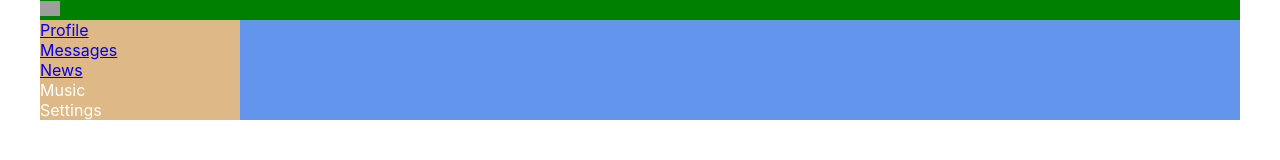
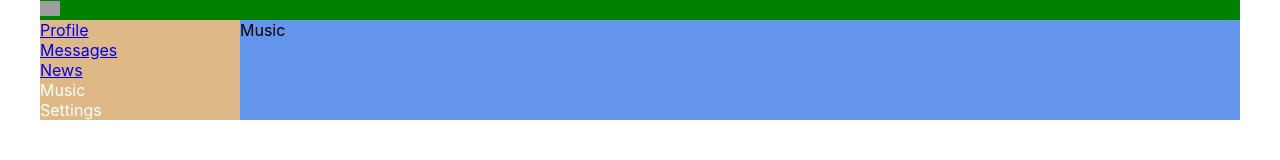
Before and after one commit to palchikmrg/samurai-way, a React (Create React App) app: page /music in a window 1280 px wide. Shown: the top 160 px of the page. Built offline with nearby package versions, Linux system fonts and the light colour scheme; grey boxes are pictures that could not be loaded.

Commit message:
add Route for Music

```diff
--- a/src/App.tsx
+++ b/src/App.tsx
@@ -6,6 +6,7 @@ import Navbar from "./components/Navbar/Navbar";
 import Profile from "./components/Profile/Profile";
 import {BrowserRouter, Route} from "react-router-dom";
 import News from "./components/News/News";
+import Music from "./components/Music/Music";
 
 
 function App() {
@@ -15,9 +16,10 @@ function App() {
                 <Header/>
                 <Navbar/>
                 <div className='app-wrapper-content'>
-                    <Route path='/dialogs' component={Dialogs}/>
-                    <Route path='/profile' component={Profile}/>
-                    <Route path='/news' component={News}/>
+                    <Route path='/dialogs' component={Dialogs} />
+                    <Route path='/profile' component={Profile} />
+                    <Route path='/news' component={News} />
+                    <Route path='/music' component={Music} />
                 </div>
             </div>
         </BrowserRouter>
--- a/src/components/Music/Music.tsx
+++ b/src/components/Music/Music.tsx
@@ -4,7 +4,7 @@ import s from './Music.module.css';
 function Music(props: any) {
     return (
         <div>
-            News
+            Music
         </div>
     )
 }
```
